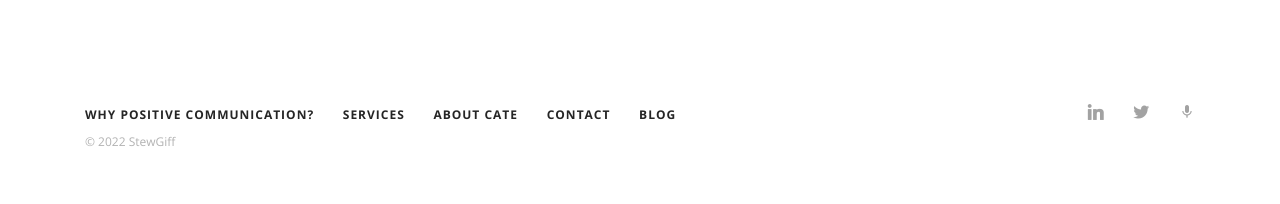
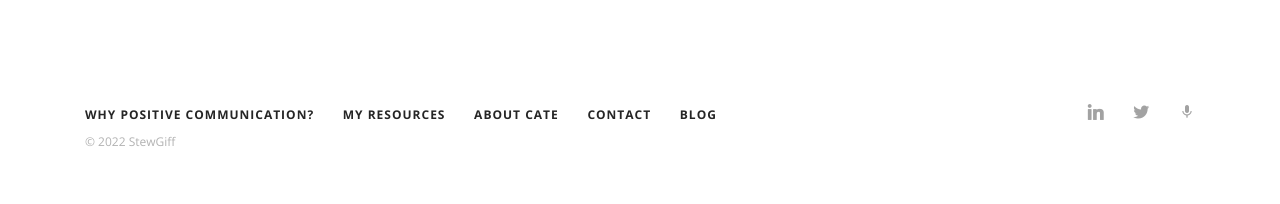
Before and after one commit to catesg/catesg.github.io, a Jekyll site: the page built from blog/index.html, in a window 1280 px wide. Shown: the part 1324-1528 px from the top of the page. Built offline with Jekyll 4.4.1, drawn with Linux system fonts in a browser that asks for light colours; some web fonts are replaced; the list of posts is cut into pages by our own code.

Commit message:
Update 2

```diff
--- a/_includes/footer.html
+++ b/_includes/footer.html
@@ -9,8 +9,8 @@
                         </a>
                     </li>
                     <li>
-                        <a class="inner-link" href="/#services">
-                            <span class="h6 type--uppercase"><p>services</p></span>
+                        <a class="inner-link" href="/#myresources">
+                            <span class="h6 type--uppercase"><p>my resources</p></span>
                         </a>
                     </li>
                     <li>
```
